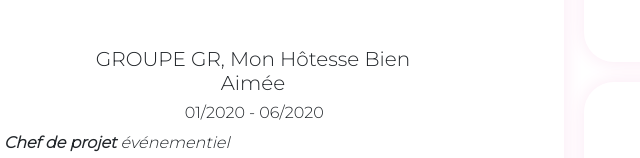
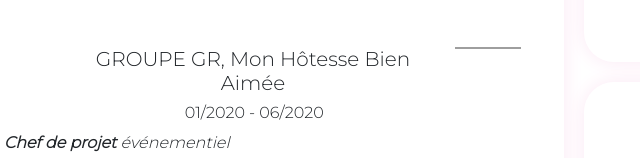
Before and after one commit to ApollineMeunier/ApollineMeunier.github.io, a plain HTML site: page index.html in a window 1280 px wide. Shown: the part 1153-1311 px from the top of the page, 76-716 px from the left. Drawn offline with nearby package versions, Linux system fonts and the light colour scheme; grey boxes are pictures that could not be loaded.

Commit message:
agg grlogo image

```diff
--- a/index.html
+++ b/index.html
@@ -42,7 +42,7 @@
 
 			<div class="gr">
 				<div class="grlogo">
-					<h5>GROUPE GR, Mon Hôtesse Bien Aimée</h5><img src="">
+					<h5>GROUPE GR, Mon Hôtesse Bien Aimée</h5><img src="https://user-images.githubusercontent.com/79259470/108888926-0b86c980-760c-11eb-89da-a4acea36fa78.jpg">
 				</div>
 				<h6>01/2020 - 06/2020</h6>
 				<ul>
```
